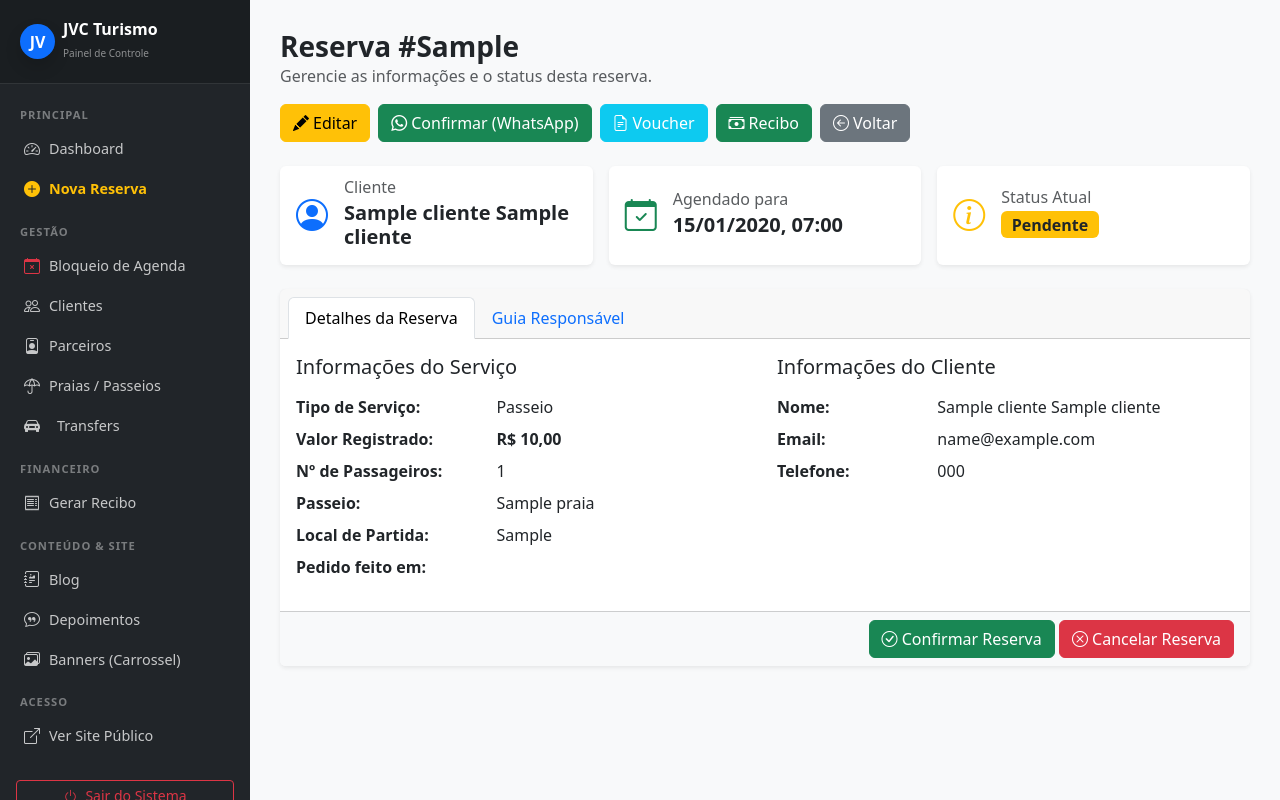
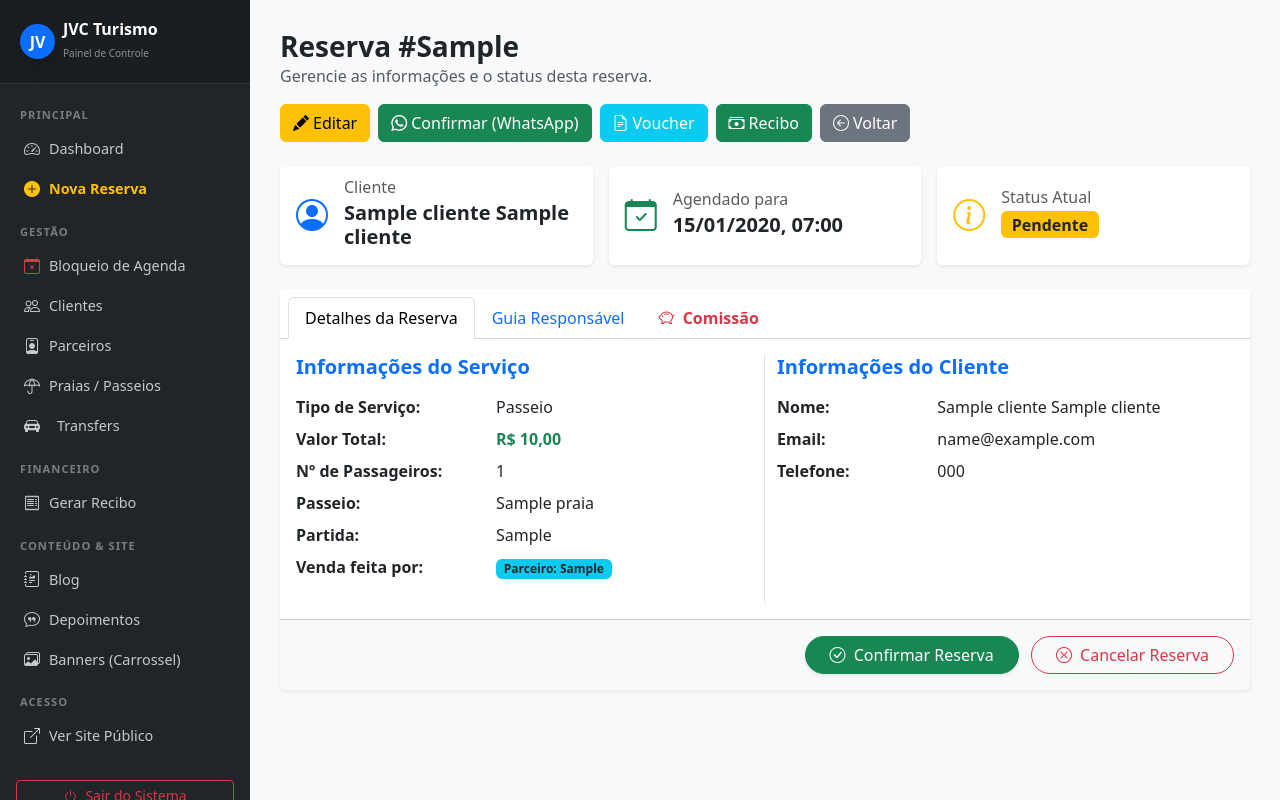
Before and after one commit to johnvictoral/maceio_tour, a Django app: page /dashboard/reserva/1/ in a window 1280 px wide. Run offline with Django 5.2, Linux system fonts and the light colour scheme; a user stored in the database is signed in; tables that the repository leaves empty hold one stand-in row (values such as "Sample post"); some libraries are stand-ins or nearby versions.

Commit message:
comissoes do parceiro

```diff
--- a/core/models.py
+++ b/core/models.py
@@ -193,15 +193,18 @@ class Reserva(models.Model):
     )
 
     def save(self, *args, **kwargs):
-        # A. Garante que tem código
-        if not self.codigo:
-            self.codigo = gerar_codigo_reserva()
+        # 1. Lógica de cálculo de comissão
+        if self.parceiro:
+            if self.tipo == 'transfer':
+                self.valor_comissao = 20.00  # Valor fixo conforme combinamos
+            else:
+                # 10% para passeios. Use Decimal para evitar erros matemáticos
+                from decimal import Decimal
+                self.valor_comissao = self.valor * Decimal('0.10')
+        else:
+            self.valor_comissao = 0.00 # Se não tem parceiro, comissão é zero
 
-        # B. Calcula Comissão Automática (Se tiver parceiro e comissão for zero)
-        if self.parceiro and self.valor_comissao == 0 and self.valor > 0:
-            porcentagem = self.parceiro.comissao_padrao
-            self.valor_comissao = (self.valor * porcentagem) / 100
-
+        # 2. SALVAR (Este comando deve estar alinhado com o 'if' inicial)
         super().save(*args, **kwargs)
 
     def __str__(self):
--- a/core/urls.py
+++ b/core/urls.py
@@ -26,4 +26,5 @@ urlpatterns = [
     path('parceiro/painel/', views.painel_parceiro, name='painel_parceiro'),
     path('parceiro/nova-reserva/', views.nova_reserva_parceiro, name='nova_reserva_parceiro'),
     path('parceiro/sair/', views.logout_parceiro, name='logout_parceiro'),
+    path('dashboard/reserva/<int:reserva_id>/pagar-comissao/', views.atualizar_pagamento_comissao, name='atualizar_pagamento_comissao'),
 ]
--- a/dashboard/templates/dashboard/detalhe_reserva.html
+++ b/dashboard/templates/dashboard/detalhe_reserva.html
@@ -87,34 +87,44 @@ Acesse: www.vacomjohn.com.br{% endfilter %}"
 </div>
 
 <div class="card shadow-sm border-0">
-  <div class="card-header">
+  <div class="card-header bg-white">
     <ul class="nav nav-tabs card-header-tabs" id="myTab" role="tablist">
       <li class="nav-item" role="presentation"><button class="nav-link active" id="reserva-tab" data-bs-toggle="tab" data-bs-target="#reserva-tab-pane" type="button" role="tab">Detalhes da Reserva</button></li>
       <li class="nav-item" role="presentation"><button class="nav-link" id="guia-tab" data-bs-toggle="tab" data-bs-target="#guia-tab-pane" type="button" role="tab">Guia Responsável</button></li>
+      {% if reserva.parceiro %}
+      <li class="nav-item" role="presentation"><button class="nav-link text-danger fw-bold" id="parceiro-tab" data-bs-toggle="tab" data-bs-target="#parceiro-tab-pane" type="button" role="tab"><i class="bi bi-piggy-bank me-1"></i> Comissão</button></li>
+      {% endif %}
     </ul>
   </div>
   <div class="card-body">
     <div class="tab-content" id="myTabContent">
       <div class="tab-pane fade show active" id="reserva-tab-pane" role="tabpanel">
         <div class="row">
-          <div class="col-md-6">
-            <h5 class="mb-3">Informações do Serviço</h5>
+          <div class="col-md-6 border-end">
+            <h5 class="mb-3 text-primary fw-bold">Informações do Serviço</h5>
             <dl class="row">
               <dt class="col-sm-5">Tipo de Serviço:</dt><dd class="col-sm-7">{{ reserva.get_tipo_display }}</dd>
-              <dt class="col-sm-5">Valor Registrado:</dt><dd class="col-sm-7 fw-bold">R$ {{ reserva.valor|floatformat:2|default:"Não definido" }}</dd>
+              <dt class="col-sm-5">Valor Total:</dt><dd class="col-sm-7 fw-bold text-success">R$ {{ reserva.valor|floatformat:2 }}</dd>
               <dt class="col-sm-5">Nº de Passageiros:</dt><dd class="col-sm-7">{{ reserva.numero_passageiros }}</dd>
               {% if reserva.tipo == 'passeio' %}
                 <dt class="col-sm-5">Passeio:</dt><dd class="col-sm-7">{{ reserva.praia_destino.nome }}</dd>
-                <dt class="col-sm-5">Local de Partida:</dt><dd class="col-sm-7">{{ reserva.local_partida }}</dd>
+                <dt class="col-sm-5">Partida:</dt><dd class="col-sm-7">{{ reserva.local_partida }}</dd>
               {% else %}
                 <dt class="col-sm-5">Trajeto:</dt><dd class="col-sm-7">{{ reserva.local_partida }} → {{ reserva.local_chegada }}</dd>
                 <dt class="col-sm-5">Voo:</dt><dd class="col-sm-7">{{ reserva.informacoes_voo|default:"Não informado" }}</dd>
               {% endif %}
-              <dt class="col-sm-5">Pedido feito em:</dt><dd class="col-sm-7">{{ reserva.data_criacao|date:"d/m/Y, H:i" }}</dd>
+              <dt class="col-sm-5">Venda feita por:</dt>
+              <dd class="col-sm-7">
+                  {% if reserva.parceiro %}
+                    <span class="badge bg-info text-dark">Parceiro: {{ reserva.parceiro.usuario.first_name }}</span>
+                  {% else %}
+                    <span class="badge bg-light text-dark">Site Direto</span>
+                  {% endif %}
+              </dd>
             </dl>
           </div>
           <div class="col-md-6">
-            <h5 class="mb-3">Informações do Cliente</h5>
+            <h5 class="mb-3 text-primary fw-bold">Informações do Cliente</h5>
             <dl class="row">
               <dt class="col-sm-4">Nome:</dt><dd class="col-sm-8">{{ reserva.cliente.nome }} {{ reserva.cliente.sobrenome }}</dd>
               <dt class="col-sm-4">Email:</dt><dd class="col-sm-8">{{ reserva.cliente.email }}</dd>
@@ -125,53 +135,108 @@ Acesse: www.vacomjohn.com.br{% endfilter %}"
       </div>
 
       <div class="tab-pane fade" id="guia-tab-pane" role="tabpanel">
-        <h5 class="mb-3">Atribuir Guia</h5>
-
+        <h5 class="mb-3 fw-bold">Atribuir Guia Responsável</h5>
         {% if reserva.guia %}
-            <p>Guia atual: <strong>{{ reserva.guia.nome }}</strong></p>
-        {% else %}
-            <p class="text-muted">Nenhum guia atribuído.</p>
+            <div class="alert alert-info d-flex align-items-center">
+                <i class="bi bi-info-circle-fill fs-4 me-3"></i>
+                <div>Guia atual: <strong>{{ reserva.guia.nome }}</strong> ({{ reserva.guia.modelo_carro }})</div>
+            </div>
         {% endif %}
-
-        <hr>
-
         <form method="POST" action="{% url 'detalhe_reserva' reserva.id %}">
           {% csrf_token %}
-          <div class="row align-items-end">
+          <div class="row align-items-end g-3">
             <div class="col-md-8">
-              <label for="guia" class="form-label">Selecione um guia disponível:</label>
-              <select name="guia" id="guia" class="form-select">
+              <label for="guia" class="form-label small fw-bold">Selecione o Guia:</label>
+              <select name="guia" id="guia" class="form-select bg-light">
                 <option value="">-- Nenhum --</option>
                 {% for g in guias %}
-                    <option value="{{ g.id }}" {% if reserva.guia.id == g.id %}selected{% endif %}>
-                        {{ g.nome }}
-                    </option>
+                    <option value="{{ g.id }}" {% if reserva.guia.id == g.id %}selected{% endif %}>{{ g.nome }} - {{ g.modelo_carro }}</option>
                 {% endfor %}
               </select>
             </div>
             <div class="col-md-4">
-              <button type="submit" class="btn btn-primary w-100">Salvar Guia</button>
+              <button type="submit" class="btn btn-primary w-100">Atualizar Guia</button>
             </div>
           </div>
         </form>
       </div>
 
+      {% if reserva.parceiro %}
+      <div class="tab-pane fade" id="parceiro-tab-pane" role="tabpanel">
+        <div class="row">
+            <div class="col-md-7">
+                <div class="card border-warning shadow-sm">
+                    <div class="card-body">
+                        <h5 class="fw-bold text-warning mb-4"><i class="bi bi-wallet2 me-2"></i>Financeiro do Parceiro</h5>
+
+                        <div class="mb-3 d-flex justify-content-between border-bottom pb-2">
+                            <span>Parceiro Indicador:</span>
+                            <span class="fw-bold">{{ reserva.parceiro.usuario.first_name }}</span>
+                        </div>
+                        <div class="mb-3 d-flex justify-content-between border-bottom pb-2">
+                            <span>Valor da Comissão:</span>
+                            <span class="fw-bold text-success fs-5">R$ {{ reserva.valor_comissao|floatformat:2 }}</span>
+                        </div>
+                        <div class="mb-3 d-flex justify-content-between border-bottom pb-2">
+                            <span>Chave Pix para Pagamento:</span>
+                            <span class="badge bg-light text-dark fs-6">{{ reserva.parceiro.chave_pix|default:"NÃO CADASTRADA" }}</span>
+                        </div>
+                        <div class="mb-4 d-flex justify-content-between">
+                            <span>Status do Pagamento:</span>
+                            {% if reserva.status_pagamento_comissao == 'pago' %}
+                                <span class="badge bg-success">PAGO</span>
+                            {% else %}
+                                <span class="badge bg-danger">PENDENTE</span>
+                            {% endif %}
+                        </div>
+
+                        {% if reserva.status_pagamento_comissao == 'pendente' %}
+                        <form method="POST" action="{% url 'atualizar_pagamento_comissao' reserva.id %}">
+                            {% csrf_token %}
+                            <div class="d-grid">
+                                <button type="submit" class="btn btn-warning fw-bold">
+                                    <i class="bi bi-check-all me-1"></i> MARCAR COMO PIX ENVIADO
+                                </button>
+                            </div>
+                        </form>
+                        {% else %}
+                            <div class="alert alert-success text-center mb-0">
+                                <i class="bi bi-check-circle-fill me-2"></i> Esta comissão já foi paga.
+                            </div>
+                        {% endif %}
+                    </div>
+                </div>
+            </div>
+            <div class="col-md-5">
+                <div class="alert alert-secondary small">
+                    <h6 class="fw-bold"><i class="bi bi-info-circle me-1"></i> Regras de Comissão:</h6>
+                    <ul class="mb-0">
+                        <li><strong>Transfer:</strong> Valor fixo de R$ 20,00.</li>
+                        <li><strong>Passeios:</strong> 10% sobre o valor total.</li>
+                        <li>A comissão só fica "Disponível" para o parceiro quando o status da reserva mudar para <strong>Concluído</strong>.</li>
+                    </ul>
+                </div>
+            </div>
+        </div>
+      </div>
+      {% endif %}
+
     </div>
   </div>
 
-  <div class="card-footer bg-light text-end">
+  <div class="card-footer bg-light text-end py-3">
     <form method="POST" class="d-inline">
       {% csrf_token %}
       {% if reserva.status == 'pendente' %}
-        <button type="submit" name="status" value="confirmado" class="btn btn-success"><i class="bi bi-check-circle"></i> Confirmar Reserva</button>
+        <button type="submit" name="status" value="confirmado" class="btn btn-success px-4 rounded-pill shadow-sm"><i class="bi bi-check-circle me-1"></i> Confirmar Reserva</button>
       {% endif %}
       {% if reserva.status == 'confirmado' %}
-        <button type="submit" name="status" value="concluido" class="btn btn-info text-white"><i class="bi bi-flag"></i> Marcar como Concluída</button>
+        <button type="submit" name="status" value="concluido" class="btn btn-info text-white px-4 rounded-pill shadow-sm"><i class="bi bi-flag-fill me-1"></i> Marcar como Concluída</button>
       {% endif %}
       {% if reserva.status != 'cancelado' and reserva.status != 'concluido' %}
-        <button type="submit" name="status" value="cancelado" class="btn btn-danger"><i class="bi bi-x-circle"></i> Cancelar Reserva</button>
+        <button type="submit" name="status" value="cancelado" class="btn btn-outline-danger px-4 rounded-pill ms-2"><i class="bi bi-x-circle me-1"></i> Cancelar Reserva</button>
       {% endif %}
     </form>
   </div>
-  </div>
+</div>
 {% endblock %}
```
Also changed, not shown: core/templates/core/painel_parceiro.html (+20 -14 lines), core/views.py (+13 -0 lines).
